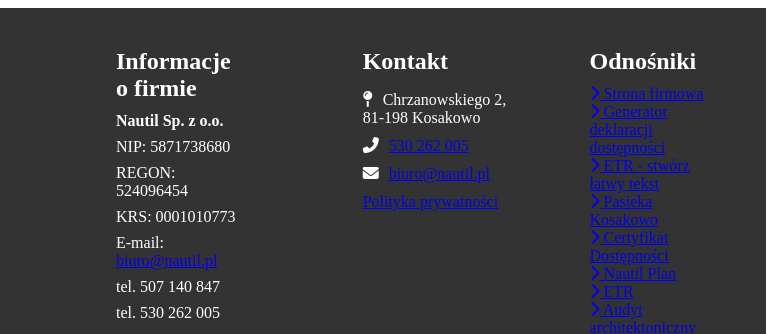
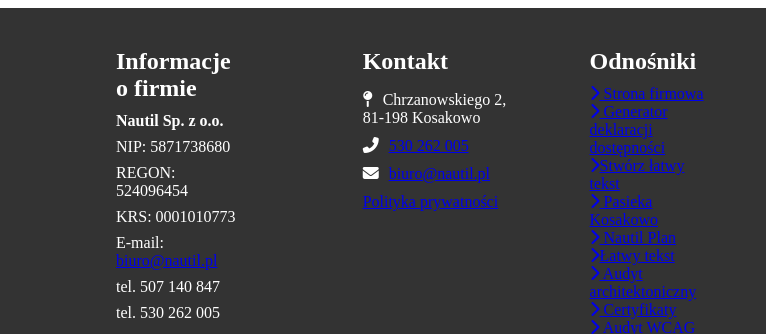
Before and after one commit to programista-nautil/stopka, a plain HTML site: page index.html in a window 1280 px wide. Shown: the top 334 px of the page, 506-1280 px from the left. Drawn offline with Linux system fonts and the light colour scheme.

Commit message:
Update index.html

```diff
--- a/index.html
+++ b/index.html
@@ -128,12 +128,10 @@
             <li><a href="https://nautil.pl"><i class="fas fa-chevron-right"></i> Strona firmowa</a></li>
             <li><a href="https://standardwcag.pl/generator-dostepnosci/"><i class="fas fa-chevron-right"></i> Generator
                     deklaracji dostępności</a></li>
-            <li><a href="https://latwytekst.pl"><i class="fas fa-chevron-right"></i> ETR - stwórz łatwy tekst</a></li>
+            <li><a href="https://latwytekst.pl"><i class="fas fa-chevron-right"></i>Stwórz łatwy tekst</a></li>
             <li><a href="https://pasieka.kosakowo.com/"><i class="fas fa-chevron-right"></i> Pasieka Kosakowo</a></li>
-            <li><a href="https://certyfikatdostepnosci.pl/"><i class="fas fa-chevron-right"></i> Certyfikat
-                    Dostępności</a></li>
             <li><a href="https://www.nautilplan.pl/"><i class="fas fa-chevron-right"></i> Nautil Plan</a></li>
-            <li><a href="https://etr.nautil.pl/"><i class="fas fa-chevron-right"></i> ETR</a></li>
+            <li><a href="https://etr.nautil.pl/"><i class="fas fa-chevron-right"></i>Łatwy tekst</a></li>
             <li><a href="https://audytarchitektoniczny.nautil.pl/"><i class="fas fa-chevron-right"></i> Audyt
                     architektoniczny</a></li>
             <li><a href="https://www.nautil.pl/certyfikaty/"><i class="fas fa-chevron-right"></i> Certyfikaty</a></li>
```
